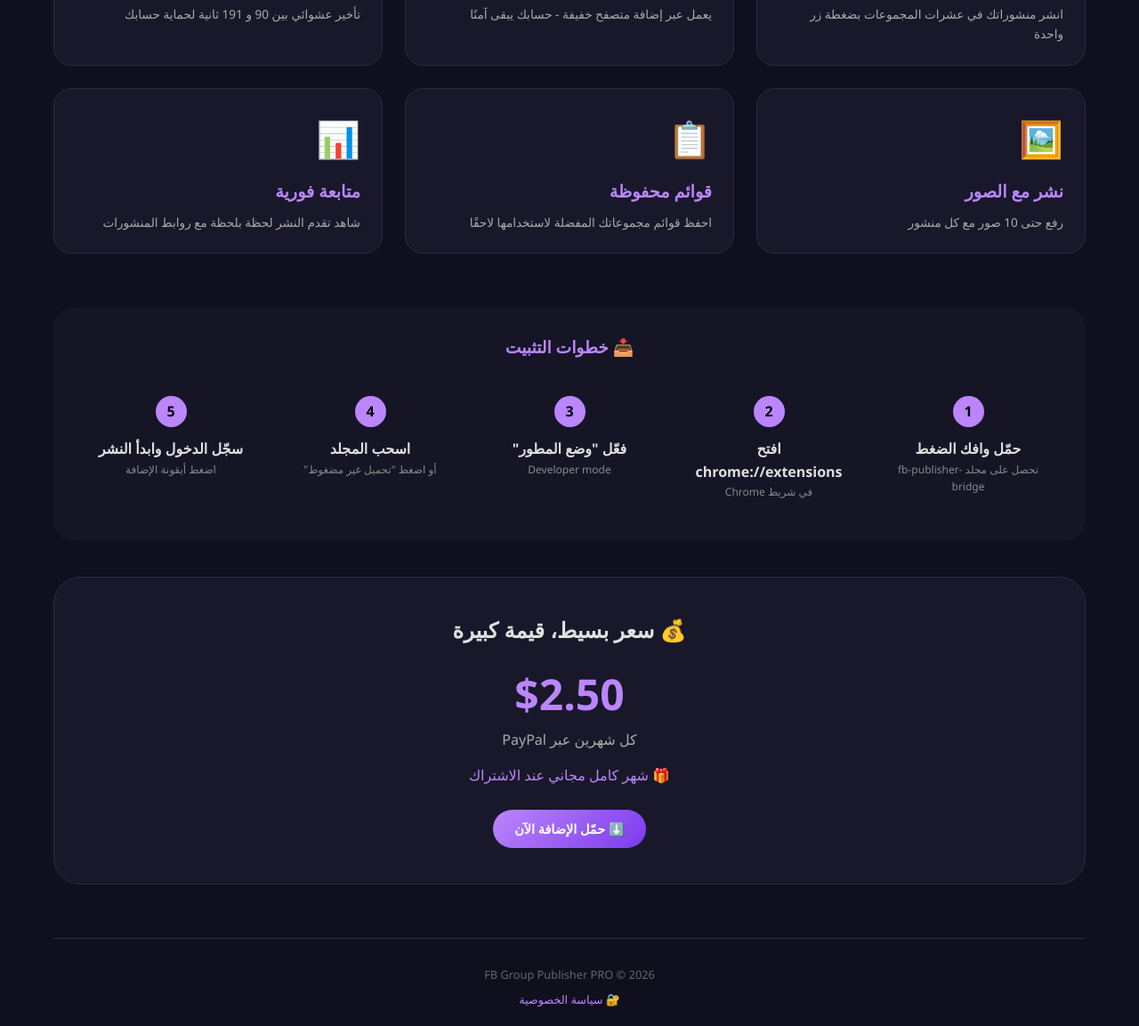
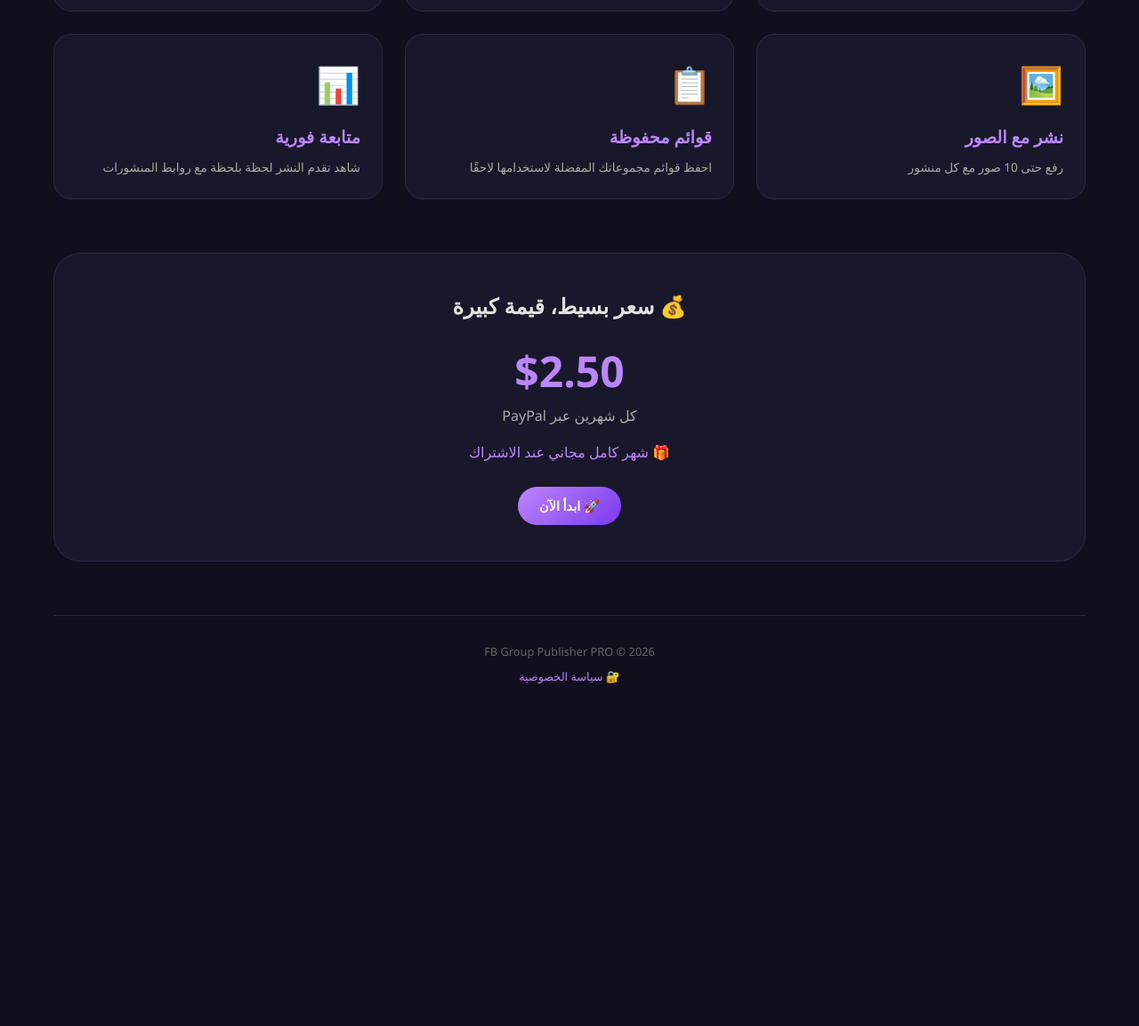
Before and after one commit to starstar120e-hub/fb-publisher-legal, a plain HTML site: page index.html in a window 1280 px wide. Shown: the part 747-1900 px from the top of the page at 89% size. After the commit the page ends 1548 px from the top, so only its background shows below. Drawn offline with Linux system fonts and the light colour scheme.

Commit message:
Update index.html

```diff
--- a/index.html
+++ b/index.html
@@ -21,7 +21,6 @@
             margin: 0 auto;
             padding: 0 20px;
         }
-        /* header */
         .header {
             display: flex;
             justify-content: space-between;
@@ -73,7 +72,6 @@
             padding: 14px 32px;
             font-size: 1.1rem;
         }
-        /* hero section */
         .hero {
             text-align: center;
             padding: 60px 0 40px;
@@ -110,7 +108,6 @@
             margin-left: auto;
             margin-right: auto;
         }
-        /* features grid */
         .features {
             display: grid;
             grid-template-columns: repeat(auto-fit, minmax(280px, 1fr));
@@ -142,7 +139,6 @@
             font-size: 0.85rem;
             color: #aaa;
         }
-        /* pricing */
         .pricing {
             background: rgba(30, 30, 50, 0.6);
             border: 1px solid #2a2a45;
@@ -156,7 +152,6 @@
             font-weight: bold;
             color: #bb86fc;
         }
-        /* footer */
         .footer {
             border-top: 1px solid #2a2a45;
             padding: 30px 0;
@@ -172,36 +167,6 @@
         .footer a:hover {
             text-decoration: underline;
         }
-        .install-steps {
-            background: rgba(30, 30, 50, 0.4);
-            border-radius: 24px;
-            padding: 30px;
-            margin: 40px 0;
-        }
-        .step-list {
-            display: flex;
-            flex-wrap: wrap;
-            gap: 20px;
-            justify-content: center;
-        }
-        .step {
-            flex: 1;
-            min-width: 180px;
-            text-align: center;
-            padding: 15px;
-        }
-        .step-number {
-            width: 35px;
-            height: 35px;
-            background: #bb86fc;
-            color: #000;
-            border-radius: 50%;
-            display: flex;
-            align-items: center;
-            justify-content: center;
-            margin: 0 auto 12px;
-            font-weight: bold;
-        }
         @media (max-width: 768px) {
             h1 { font-size: 2rem; }
             .header { flex-direction: column; }
@@ -210,7 +175,6 @@
 </head>
 <body>
     <div class="container">
-        <!-- Header -->
         <div class="header">
             <div class="logo-area">
                 <div class="logo-icon">📱</div>
@@ -219,21 +183,17 @@
             <a href="https://sare26-fb-publisher-backend.hf.space" class="btn-primary">⬇️ فتح لوحة التحكم</a>
         </div>
 
-        <!-- Hero Section -->
         <div class="hero">
             <div class="badge"><span>✨ شهر كامل مجاني</span> ثم 2.50$ كل شهرين فقط</div>
             <h1>انشر في <span class="gradient-text">كل مجموعاتك</span><br>بضغطة زر واحدة</h1>
             <div class="hero-sub">
-                أداة احترافية لنشر منشوراتك تلقائيًا في مجموعات فيسبوك مع نظام أمان متقدم وتأخير ذكي.<br>
-                <span style="color:#bb86fc">حمّل الإضافة وابدأ خلال دقيقتين.</span>
+                أداة احترافية لنشر منشوراتك تلقائيًا في مجموعات فيسبوك مع نظام أمان متقدم وتأخير ذكي.
             </div>
-            <a href="https://sare26-fb-publisher-backend.hf.space/extension/fb-publisher-bridge.zip" class="btn-primary btn-large" download>
-                ⬇️ تحميل الإضافة مجاناً
+            <a href="https://sare26-fb-publisher-backend.hf.space" class="btn-primary btn-large">
+                🚀 ابدأ الآن مجاناً
             </a>
-            <p style="font-size:0.7rem; margin-top:15px; color:#555">متوافق مع Chrome • مجاني للتحميل</p>
         </div>
 
-        <!-- Features -->
         <div class="features">
             <div class="feature-card"><div class="feature-icon">🎯</div><div class="feature-title">نشر تلقائي</div><div class="feature-desc">انشر منشوراتك في عشرات المجموعات بضغطة زر واحدة</div></div>
             <div class="feature-card"><div class="feature-icon">🔒</div><div class="feature-title">آمن وموثوق</div><div class="feature-desc">يعمل عبر إضافة متصفح خفيفة - حسابك يبقى آمنًا</div></div>
@@ -243,28 +203,14 @@
             <div class="feature-card"><div class="feature-icon">📊</div><div class="feature-title">متابعة فورية</div><div class="feature-desc">شاهد تقدم النشر لحظة بلحظة مع روابط المنشورات</div></div>
         </div>
 
-        <!-- Install Steps -->
-        <div class="install-steps">
-            <h3 style="text-align:center; margin-bottom:25px; color:#bb86fc">📥 خطوات التثبيت</h3>
-            <div class="step-list">
-                <div class="step"><div class="step-number">1</div><div style="font-weight:bold">حمّل وافك الضغط</div><div style="font-size:0.75rem; color:#888">تحصل على مجلد fb-publisher-bridge</div></div>
-                <div class="step"><div class="step-number">2</div><div style="font-weight:bold">افتح chrome://extensions</div><div style="font-size:0.75rem; color:#888">في شريط Chrome</div></div>
-                <div class="step"><div class="step-number">3</div><div style="font-weight:bold">فعّل "وضع المطور"</div><div style="font-size:0.75rem; color:#888">Developer mode</div></div>
-                <div class="step"><div class="step-number">4</div><div style="font-weight:bold">اسحب المجلد</div><div style="font-size:0.75rem; color:#888">أو اضغط "تحميل غير مضغوط"</div></div>
-                <div class="step"><div class="step-number">5</div><div style="font-weight:bold">سجّل الدخول وابدأ النشر</div><div style="font-size:0.75rem; color:#888">اضغط أيقونة الإضافة</div></div>
-            </div>
-        </div>
-
-        <!-- Pricing -->
         <div class="pricing">
             <h2 style="margin-bottom:15px">💰 سعر بسيط، قيمة كبيرة</h2>
             <div class="price">$2.50</div>
             <div style="color:#aaa; margin-bottom:15px">كل شهرين عبر PayPal</div>
             <div style="color:#bb86fc; margin-bottom:25px">🎁 شهر كامل مجاني عند الاشتراك</div>
-            <a href="https://sare26-fb-publisher-backend.hf.space/extension/fb-publisher-bridge.zip" class="btn-primary" download>⬇️ حمّل الإضافة الآن</a>
+            <a href="https://sare26-fb-publisher-backend.hf.space" class="btn-primary">🚀 ابدأ الآن</a>
         </div>
 
-        <!-- Footer with Privacy Policy Link -->
         <div class="footer">
             <p>FB Group Publisher PRO © 2026</p>
             <p style="margin-top:8px">
```
